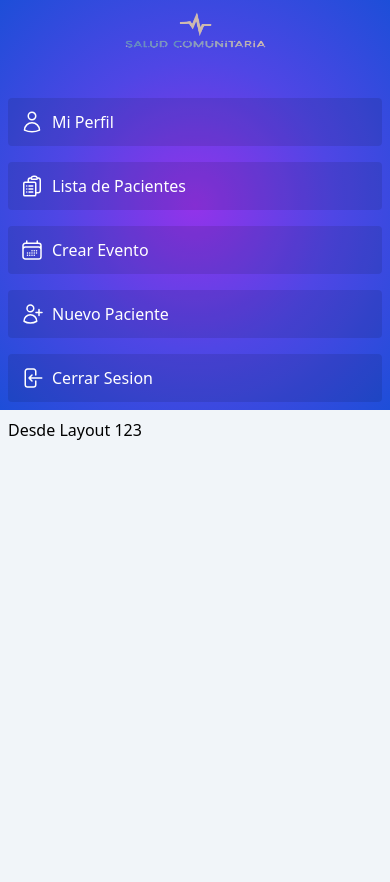
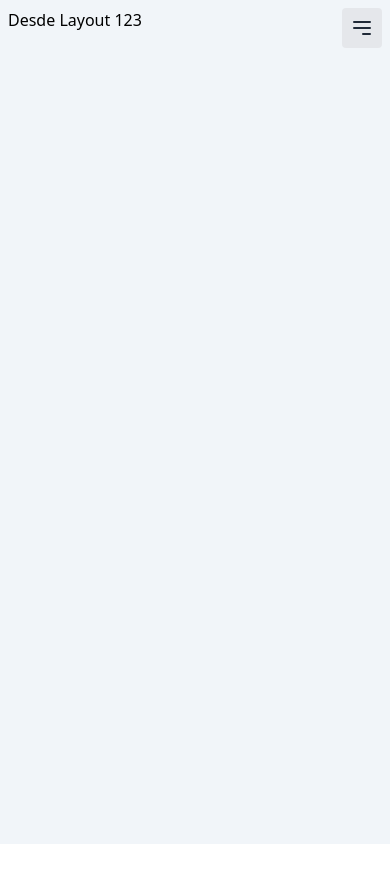
Before and after one commit to ClaudiaPM/HackatonFrontEnd, a Next.js app: page /dashboard in a window 390 px wide. Shown: the top 882 px of the page. After the commit the page ends 844 px from the top, so only its background shows below. Built offline with nearby package versions, Linux system fonts and the light colour scheme.

Commit message:
menu hamburguesa

```diff
--- a/components/ContactoEmergencia.js
+++ b/components/ContactoEmergencia.js
@@ -24,36 +24,43 @@ export default function ContactoEmergencia() {
 
   return (
     <div>
-      <div className="bg-white p-0 md:p-3">
+      <div className="bg-white p-4 md:p-8">
         <h2 className="text-lg text-center font-semibold mt-0">
           Contacto de Emergencia
         </h2>
       </div>
-      <div className="bg-white p-8 md:pt-0">
+      <div className="bg-white p-4 md:p-8">
         {parentescoPaciente.map((pariente, index) => (
           <div key={index} className="mb-4 border border-gray-300 rounded p-4">
-            <div className="flex">
-              <div className="mx-12">
-                <SvgNombre />
+            <div className="grid grid-cols-1 md:grid-cols-3 gap-8">
+              <div className="flex items-center">
+                <SvgNombre className="w-6 h-6 mr-2 text-gray-600" />
+                <div>
                   <p className="text-gray-600">Nombre:</p>
                   <p className="font-semibold">
                     {pariente.nombre + " " + pariente.apellido || "No definido"}
                   </p>
                 </div>
+              </div>
 
-              <div className="mx-12">
-                <SvgParentesco />
+              <div className="flex items-center">
+                <SvgParentesco className="w-6 h-6 mr-2 text-gray-600" />
+                <div>
                   <p className="text-gray-600">Parentesco:</p>
                   <p className="font-semibold">
                     {pariente.parentesco || "No definido"}
                   </p>
                 </div>
-              <div className="mx-12">
-                <SvgTelefono />
+              </div>
+
+              <div className="flex items-center">
+                <SvgTelefono className="w-6 h-6 mr-2 text-gray-600" />
+                <div>
                   <p className="text-gray-600">Teléfono:</p>
                   <p className="font-semibold">
                     {pariente.telefono || "No definido"}
                   </p>
+                </div>
               </div>
             </div>
           </div>
--- a/components/SangEnfermedad.js
+++ b/components/SangEnfermedad.js
@@ -25,41 +25,40 @@ export default function SangEnfermedad({ tipo_sangre }) {
   }, [tipo_sangre]);
 
   return (
-    <>
-      <div className="bg-white p-0 md:p-3">
+    <div>
+      <div className="bg-white p-4 md:p-8">
         <h2 className="text-lg text-center font-semibold mt-0">
-          Tipo de Sangre y Enfermedades Cronicas
+          Tipo de Sangre y Enfermedades Crónicas
         </h2>
       </div>
-      <div className="md:grid grid-cols-3 bg-white p-8 md:pt-0">
-        <div className=" col-span-1  mt-2 md:mt-0">
-          <p className="flex gap-0.5 items-center text-gray-600">
-            <SvgSangre />
+      <div className="md:grid grid-cols-1 md:grid-cols-3 gap-4 bg-white p-4 md:p-8">
+        <div className="mt-4">
+          <p className="flex items-center text-gray-600">
+            <SvgSangre className="w-4 h-4 mr-1" />
             Tipo de Sangre:
           </p>
-          <p className="flex font-semibold gap-1 items-center">{tipo_sangre}</p>
+          <p className="font-semibold">{tipo_sangre}</p>
         </div>
-
         {enfermedadesPaciente.map((enfermedad, index) => (
-          <div className="col-span-1 mt-2 md:mt-0" key={index}>
-            <p className="flex gap-0.5 items-center text-gray-600">
-              <SvgEnfermedad />
+          <div className="mt-4" key={index}>
+            <p className="flex items-center text-gray-600">
+              <SvgEnfermedad className="w-4 h-4 mr-1" />
               Enfermedad:
             </p>
-            <p className="flex font-semibold gap-1 items-center">
+            <p className="font-semibold">
               {enfermedad.enfermedad || "No definido"}
             </p>
 
-            <p className="flex gap-0.5 items-center text-gray-600">
-              <SvgNivel />
+            <p className="flex items-center text-gray-600">
+              <SvgNivel className="w-4 h-4 mr-1" />
               Nivel de Gravedad:
             </p>
-            <p className="flex font-semibold gap-1 items-center">
+            <p className="font-semibold">
               {enfermedad.gravedad || "No definido"}
             </p>
           </div>
         ))}
       </div>
-    </>
+    </div>
   );
 }
--- a/layout/Layout.js
+++ b/layout/Layout.js
@@ -1,16 +1,16 @@
-import Head from "next/head"
-import Image from "next/image"
-import Link from "next/link"
-import { useRouter } from "next/router"
-import SvgNuevoPaciente from "../iconComponents/SvgNuevopaciente"
-import SvgEvento from "../iconComponents/SvgEvento"
-import SvgListapaciente from "../iconComponents/SvgListapaciente"
-import SvgPerfil from "../iconComponents/SvgPerfil"
-import SvgSignoff from "../iconComponents/SvgSignoff"
-import Modal from 'react-modal'
-import ModalIncidente from "../components/ModalIncidente"
-import useSalud from "../hooks/useSalud"
-
+import { useState } from 'react';
+import { useRouter } from 'next/router';
+import Link from 'next/link';
+import Image from 'next/image';
+import Head from 'next/head';
+import Modal from 'react-modal';
+import ModalIncidente from '../components/ModalIncidente';
+import SvgNuevoPaciente from '../iconComponents/SvgNuevopaciente';
+import SvgEvento from '../iconComponents/SvgEvento';
+import SvgListapaciente from '../iconComponents/SvgListapaciente';
+import SvgPerfil from '../iconComponents/SvgPerfil';
+import SvgSignoff from '../iconComponents/SvgSignoff';
+import useSalud from '../hooks/useSalud';
 
 const customStyles = {
   content: {
@@ -25,19 +25,28 @@ const customStyles = {
 
 Modal.setAppElement('#__next');
 
-export default function Layout({children, pagina}) {
-    const router = useRouter()
-    const {modal} = useSalud()
+const Layout = ({ children, pagina }) => {
+  const router = useRouter();
+  const { modal } = useSalud();
+  const [isMenuOpen, setIsMenuOpen] = useState(false);
 
-    return(
+  const handleMenuToggle = () => {
+    setIsMenuOpen(!isMenuOpen);
+  };
+
+  return (
     <>
       <Head>
         <title>SaludComunitaria - {pagina}</title>
-                <meta name='description' content='Salud comunitaria' />
+        <meta name="description" content="Salud comunitaria" />
       </Head>
 
       <div className="md:flex md:min-h-screen bg-slate-100">
-                <aside className="md:w-3/12 xl:w-1/5 2xl:w-1/5 bg-[radial-gradient(ellipse_at_center,_var(--tw-gradient-stops))] from-purple-600 via-indigo-600 to-blue-700 md:p-10 p-2 md:rounded-r-2xl">
+        <aside
+          className={`md:w-3/12 xl:w-1/5 2xl:w-1/5 bg-[radial-gradient(ellipse_at_center,_var(--tw-gradient-stops))] from-purple-600 via-indigo-600 to-blue-700 md:p-10 p-2 md:rounded-r-2xl ${
+            isMenuOpen ? 'block' : 'hidden md:block'
+          }`}
+        >
           <div>
             <div>
               <div className="grid place-content-center">
@@ -49,58 +58,98 @@ export default function Layout({children, pagina}) {
                 />
               </div>
               <nav className="mt-10">
-                                <Link legacyBehavior href='/perfil'>
-                                    <a className={router.pathname === '/perfil' ? 'mt-4 py-3 px-3 rounded text-white flex gap-2 bg-black bg-opacity-30' : 'mt-4 py-3 px-3 rounded text-white flex gap-2 bg-black bg-opacity-10 hover:bg-black hover:bg-opacity-20'}>
-                                        <SvgPerfil/>
+                <Link legacyBehavior href="/perfil">
+                  <a
+                    className={`mt-4 py-3 px-3 rounded text-white flex gap-2 bg-black bg-opacity-10 hover:bg-black hover:bg-opacity-20 ${
+                      router.pathname === '/perfil' && 'bg-opacity-30'
+                    }`}
+                  >
+                    <SvgPerfil />
                     Mi Perfil
                   </a>
                 </Link>
-                                <Link legacyBehavior href='/listapacientes'>
-                                    <a className={router.pathname === '/listapacientes' ? 'mt-4 py-3 px-3 rounded text-white flex gap-2 bg-black bg-opacity-30' : 'mt-4 py-3 px-3 rounded text-white flex gap-2 bg-black bg-opacity-10 hover:bg-black hover:bg-opacity-20'}>
-                                        <SvgListapaciente/>
+                <Link legacyBehavior href="/listapacientes">
+                  <a
+                    className={`mt-4 py-3 px-3 rounded text-white flex gap-2 bg-black bg-opacity-10 hover:bg-black hover:bg-opacity-20 ${
+                      router.pathname === '/listapacientes' && 'bg-opacity-30'
+                    }`}
+                  >
+                    <SvgListapaciente />
                     Lista de Pacientes
                   </a>
                 </Link>
-                                <Link legacyBehavior href='/crearevento'>
-                                    <a className={router.pathname === '/crearevento' ? 'mt-4 py-3 px-3 rounded text-white flex gap-2 bg-black bg-opacity-30' : 'mt-4 py-3 px-3 rounded text-white flex gap-2 bg-black bg-opacity-10 hover:bg-black hover:bg-opacity-20'}>
-                                        <SvgEvento/>
+                <Link legacyBehavior href="/crearevento">
+                  <a
+                    className={`mt-4 py-3 px-3 rounded text-white flex gap-2 bg-black bg-opacity-10 hover:bg-black hover:bg-opacity-20 ${
+                      router.pathname === '/crearevento' && 'bg-opacity-30'
+                    }`}
+                  >
+                    <SvgEvento />
                     Crear Evento
                   </a>
                 </Link>
-                                <Link legacyBehavior href='/nuevopaciente'>
-                                    <a className={router.pathname === '/nuevopaciente' ? 'mt-4 py-3 px-3 rounded text-white flex gap-2 bg-black bg-opacity-30' : 'mt-4 py-3 px-3 rounded text-white flex gap-2 bg-black bg-opacity-10 hover:bg-black hover:bg-opacity-20'}>
-                                        <SvgNuevoPaciente/>
+                <Link legacyBehavior href="/nuevopaciente">
+                  <a
+                    className={`mt-4 py-3 px-3 rounded text-white flex gap-2 bg-black bg-opacity-10 hover:bg-black hover:bg-opacity-20 ${
+                      router.pathname === '/nuevopaciente' && 'bg-opacity-30'
+                    }`}
+                  >
+                    <SvgNuevoPaciente />
                     Nuevo Paciente
                   </a>
                 </Link>
               </nav>
             </div>
-                        <div >
-                            <Link legacyBehavior href='/'>
-                                <a className={router.pathname === '/nuevopaciente' ? 'mt-4 py-3 px-3 rounded text-white flex gap-2 bg-black bg-opacity-30' : 'mt-4 py-3 px-3 rounded text-white flex gap-2 bg-black bg-opacity-10 hover:bg-black hover:bg-opacity-20'}>
-                                    <SvgSignoff/>
-                                    Cerrar Sesion
+            <div>
+              <Link legacyBehavior href="/">
+                <a className="mt-4 py-3 px-3 rounded text-white flex gap-2 bg-black bg-opacity-10 hover:bg-black hover:bg-opacity-20">
+                  <SvgSignoff />
+                  Cerrar Sesión
                 </a>
               </Link>
             </div>
           </div>
         </aside>
 
-                <main className="md:w-9/12 xl:w-4/5 2xl:w-4/5 h-screen overflow-y-scroll ">
-                    <div className="md:p-10 p-2">
-                        {children}
-                    </div>
+        <button
+          className="md:hidden fixed z-10 top-2 right-2 bg-gray-200 rounded p-2"
+          onClick={handleMenuToggle}
+        >
+          {isMenuOpen ? (
+            <svg
+              className="w-6 h-6 text-gray-800"
+              fill="none"
+              stroke="currentColor"
+              viewBox="0 0 24 24"
+              xmlns="http://www.w3.org/2000/svg"
+            >
+              <path strokeLinecap="round" strokeLinejoin="round" strokeWidth={2} d="M6 18L18 6M6 6l12 12" />
+            </svg>
+          ) : (
+            <svg
+              className="w-6 h-6 text-gray-800"
+              fill="none"
+              stroke="currentColor"
+              viewBox="0 0 24 24"
+              xmlns="http://www.w3.org/2000/svg"
+            >
+              <path strokeLinecap="round" strokeLinejoin="round" strokeWidth={2} d="M4 6h16M4 12h16m-7 6h7" />
+            </svg>
+          )}
+        </button>
+
+        <main className="md:w-9/12 xl:w-4/5 2xl:w-4/5 h-screen overflow-y-scroll">
+          <div className="md:p-10 p-2">{children}</div>
         </main>
       </div>
 
-            { modal && (
-            <Modal
-                isOpen={modal}
-                style={customStyles}
-            >
+      {modal && (
+        <Modal isOpen={modal} style={customStyles}>
           <ModalIncidente />
         </Modal>
       )}
     </>
-    )
-}
+  );
+};
+
+export default Layout;
```
Also changed, not shown: pages/perfil.js (+16 -18 lines). Lines whose indentation alone changed are shown as unchanged.
